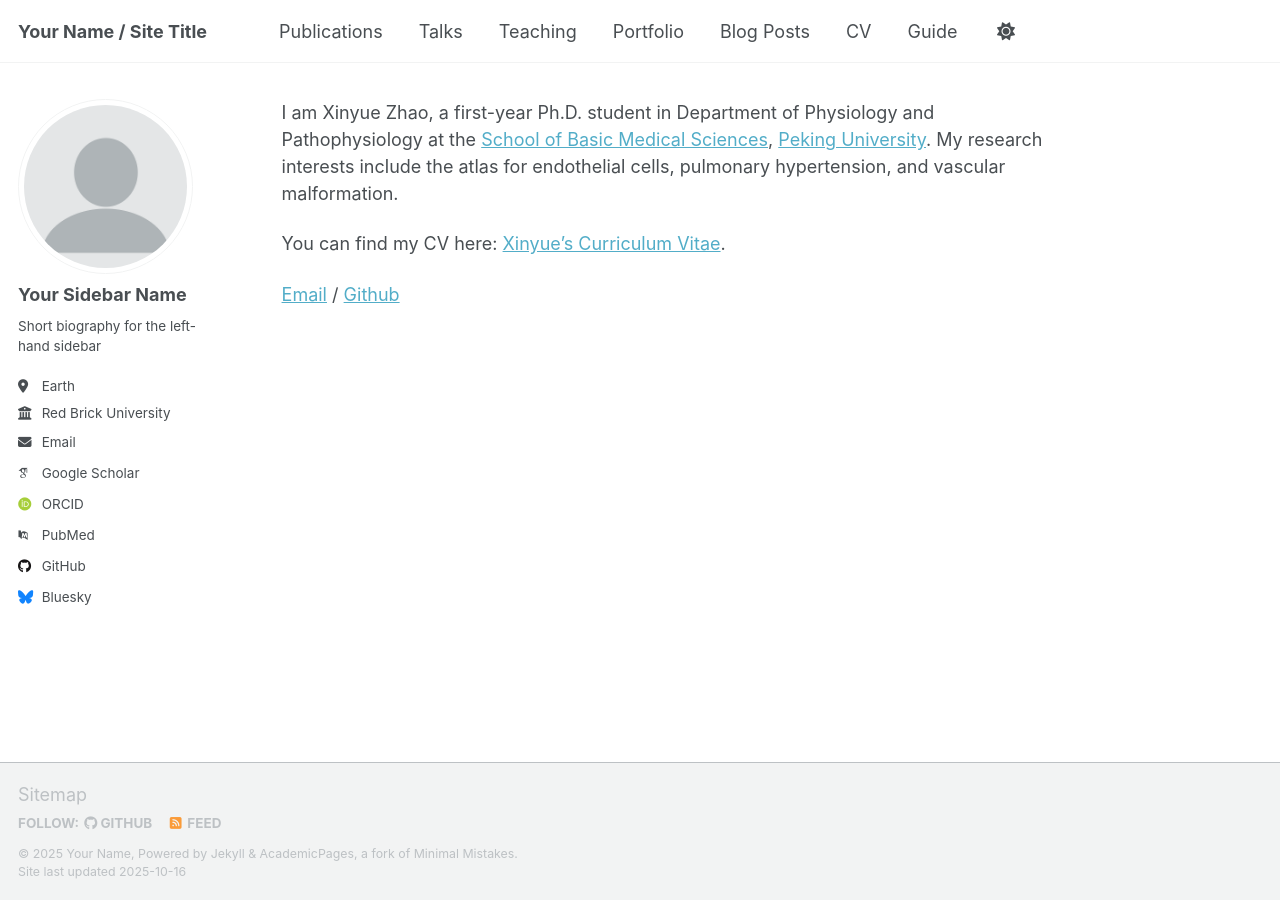
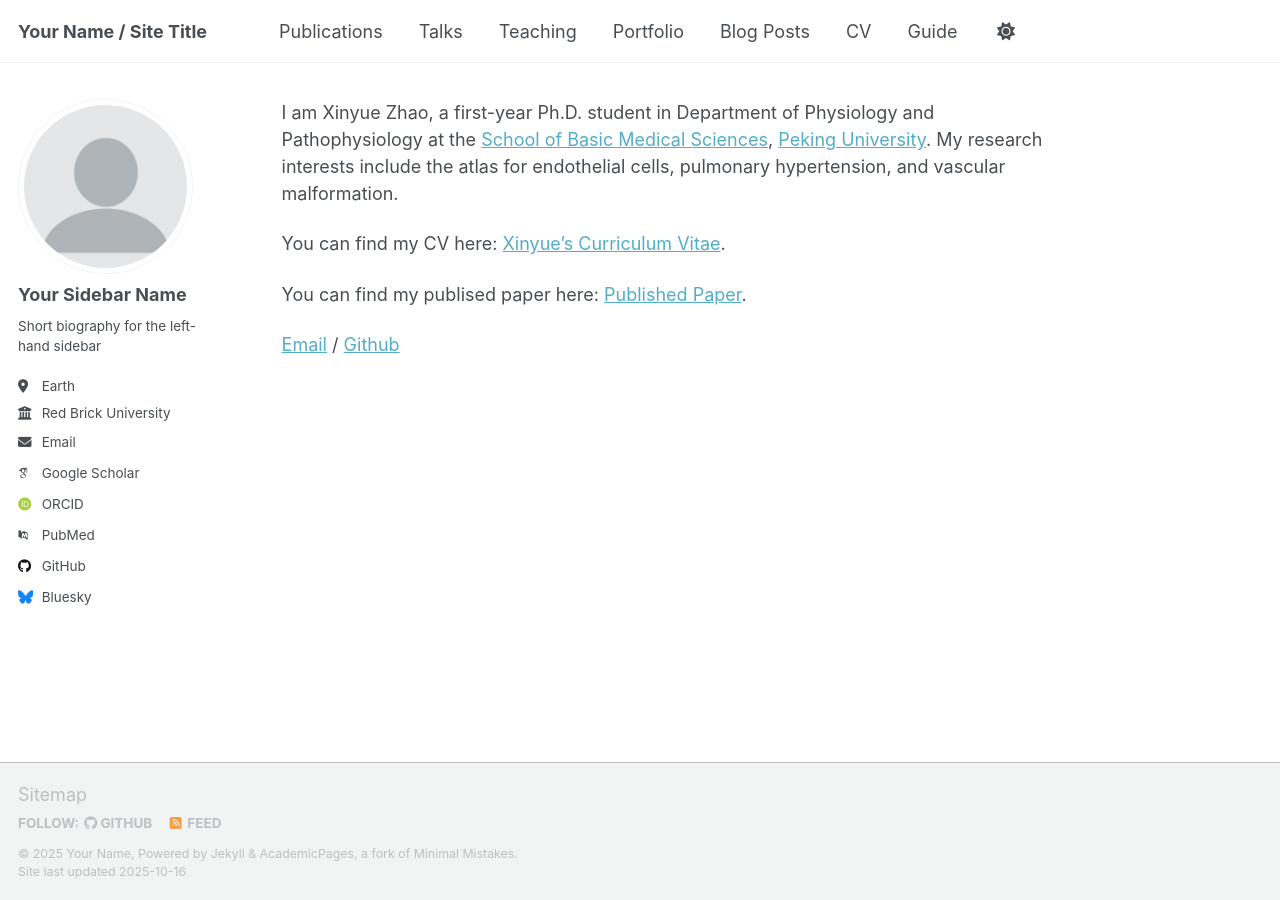
Before and after one commit to 2511110035/2511110035.github.io, a Jekyll site: the page built from _pages/about.md, in a window 1280 px wide. Built offline with Jekyll 4.4.1, drawn with Linux system fonts in a browser that asks for light colours; some web fonts are replaced; our own code applies the rules of GitHub Pages for plain Markdown files; a script that is not in the unit is left out.

Commit message:
Update about.md

```diff
--- a/_pages/about.md
+++ b/_pages/about.md
@@ -2,4 +2,6 @@ I am Xinyue Zhao, a first-year Ph.D. student in Department of Physiology and Pat
 
 You can find my CV here: [Xinyue's Curriculum Vitae](../assets/CV_Xinyue_Zhao.pdf).
 
+You can find my publised paper here: [Published Paper]().
+
 [Email](2511110035@stu.pku.edu.cn) / [Github](https://github.com/2511110035)
```
